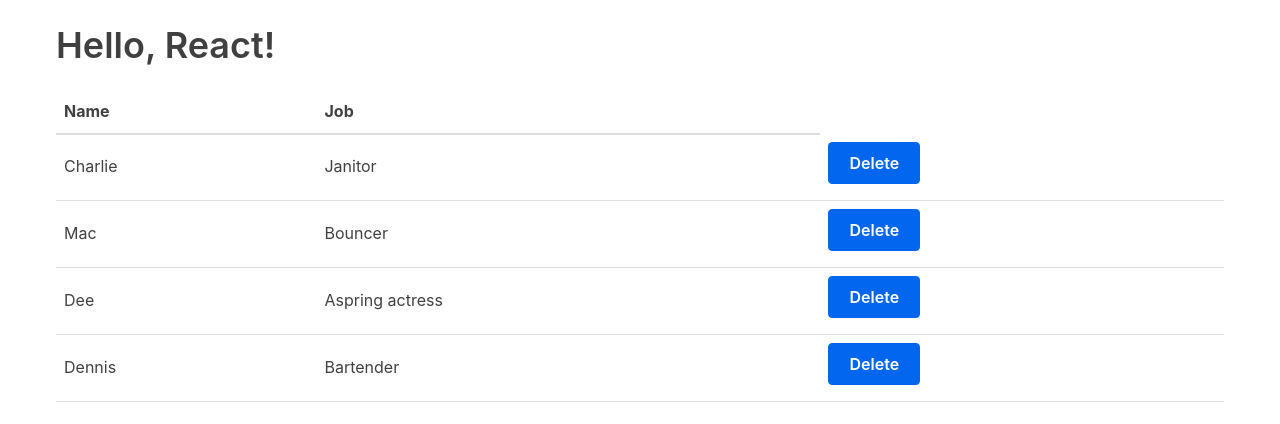
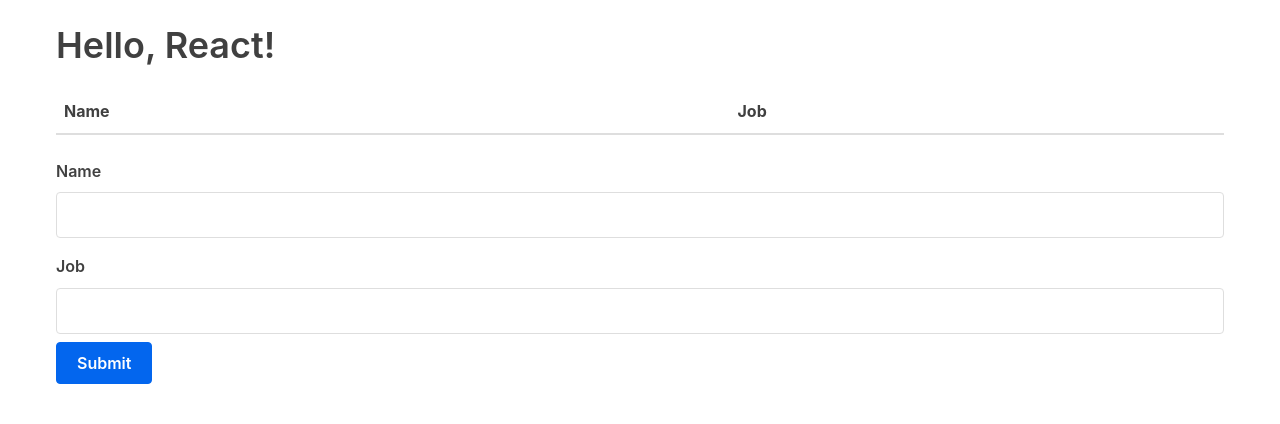
Before and after one commit to Wally110/learn_react, a React (Create React App) app: page / in a window 1280 px wide. Shown: the top 424 px of the page. Built offline with nearby package versions, Linux system fonts and the light colour scheme.

Commit message:
submitting form data

```diff
--- a/src/App.js
+++ b/src/App.js
@@ -1,55 +1,12 @@
 import React, { Component } from "react"
 import Table from "./Table"
+import Form from "./Form"
 
-// class App extends Component {
-//   render() {
-//     const characters = [ // js array
-//       { // js object
-//         name: 'Charlie',
-//         job: 'Janitor',
-//       },
-//       {
-//         name: 'Mac',
-//         job: 'Bouncer',
-//       },
-//       {
-//         name: 'Dee',
-//         job: 'Aspring actress',
-//       },
-//       {
-//         name: 'Dennis',
-//         job: 'Bartender',
-//       },
-//     ]
-
-//     return ( // JSX
-//       <div className="container">
-//         <h1>Hello, React!</h1>
-//         <Table characterData={characters} />
-//       </div>
-//     )
-//   }
-// }
 
 class App extends Component {
   state = { // js type: object
     characters: [
-      {
-        name: 'Charlie',
-        job: 'Janitor',
-      },
-      {
-        name: 'Mac',
-        job: 'Bouncer',
-      },
-      {
-        name: 'Dee',
-        job: 'Aspring actress',
-      },
-      {
-        name: 'Dennis',
-        job: 'Bartender',
-      },
+
     ],
   }
 
@@ -65,6 +22,10 @@
     )
   }
 
+  handleSubmit = (character) => {
+    this.setState({ characters: [...this.state.characters, character] })
+  }
+
   render() {
     const { characters } = this.state
 
@@ -72,6 +33,7 @@
       <div className="container">
         <h1>Hello, React!</h1>
         <Table characterData={characters} removeCharacter={this.removeCharacter} />
+        <Form handleSubmit={this.handleSubmit}/>
       </div>
     )
   }
--- /dev/null
+++ b/src/Form.js
@@ -0,0 +1,40 @@
+import React, { Component } from "react"
+
+class Form extends Component { // no longer need to include a `constructor()` on React class componets
+  initialState = { // displayed on `input`
+    name: '',
+    job: '',
+  }
+
+  state = this.initialState
+
+  handleChange = (event) => {
+    const { name, value } = event.target
+
+    this.setState({
+      [name]: value
+    })
+  }
+
+  submitForm = () => {
+    this.props.handleSubmit(this.state)
+    this.setState(this.initialState) // reset the state to the initial state, to clear the form after submit.
+  }
+
+  render() {
+    const { name, job } = this.state
+
+    return (
+      <form>
+        <label htmlFor="name">Name</label>
+        <input type="text" name="name" id="name" value={name} onChange={this.handleChange} />
+        <label htmlFor="job">Job</label>
+        <input type="text" name="job" id="job" value={job} onChange={this.handleChange} />
+        <input type="button" value="Submit" onClick={this.submitForm} />
+      </form>
+    )
+  }
+
+}
+
+export default Form
```
